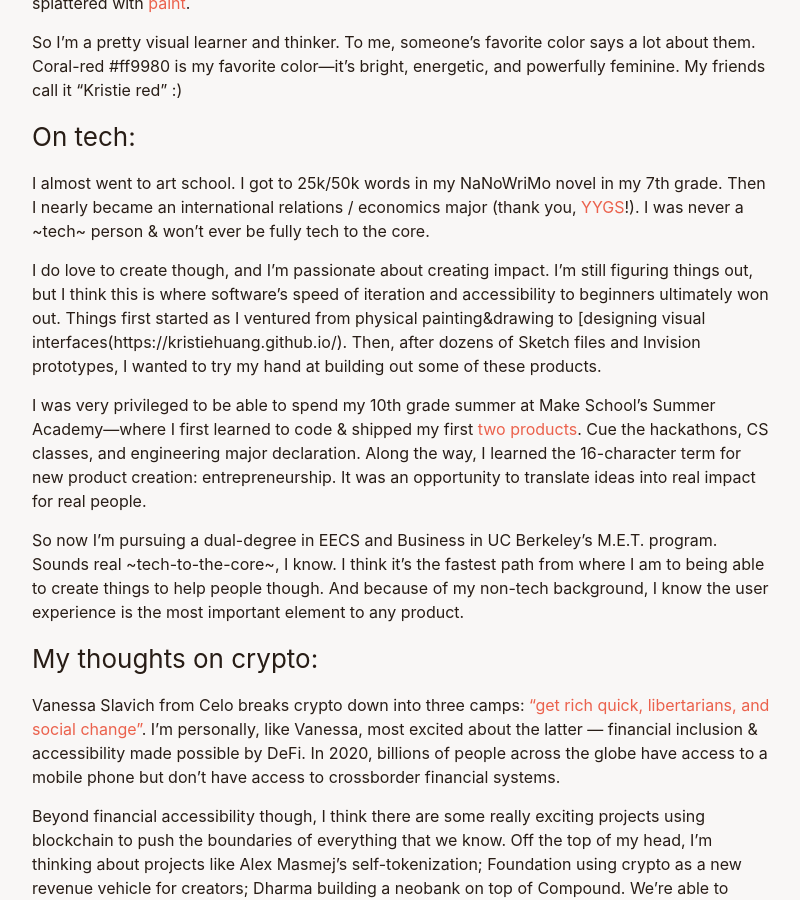
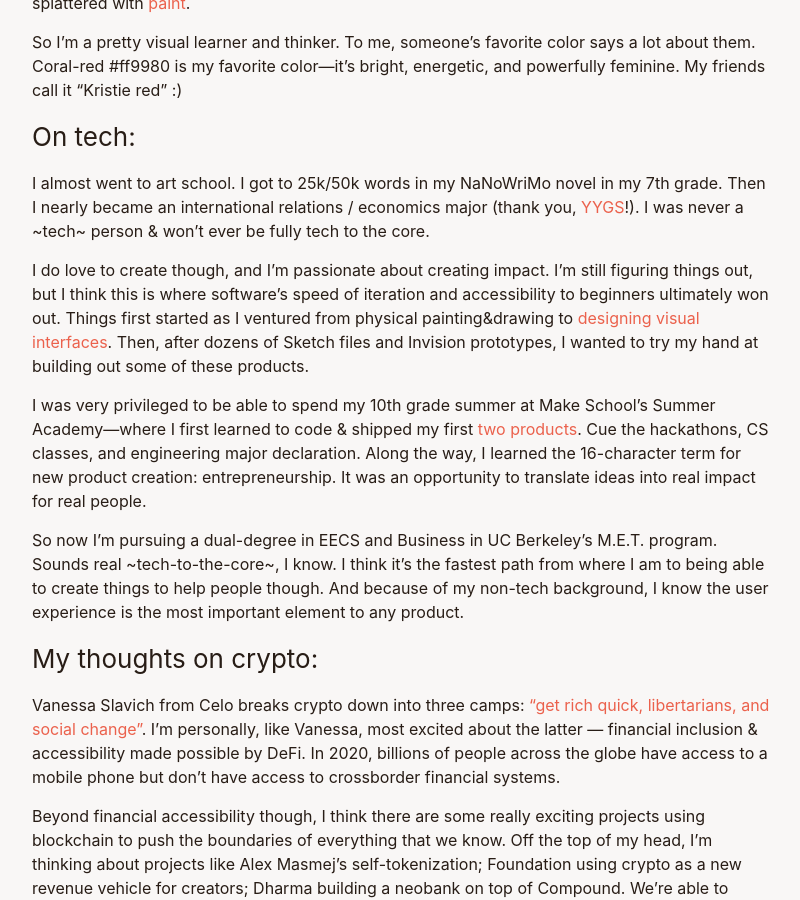
Before and after one commit to kristiehuang/kristiehuang.github.io, a Jekyll site: the page built from more-on-me.markdown, in a window 1280 px wide and 900 px high, scrolled down 393 px. Shown: the whole window, without its empty margins (238-1038 px from the left). Built offline with Jekyll 4.4.1, drawn with Linux system fonts in a browser that asks for light colours.

Commit message:
Fix small bug with link in More

```diff
--- a/more-on-me.markdown
+++ b/more-on-me.markdown
@@ -14,7 +14,7 @@
 
 I almost went to art school. I got to 25k/50k words in my NaNoWriMo novel in my 7th grade. Then I nearly became an international relations / economics major (thank you, [YYGS](https://globalscholars.yale.edu/international-affairs-globalization)!). I was never a ~tech~ person & won’t ever be fully tech to the core.
 
-I do love to create though, and I’m passionate about creating impact. I’m still figuring things out, but I think this is where software’s speed of iteration and accessibility to beginners ultimately won out. Things first started as I ventured from physical painting&drawing to [designing visual interfaces(https://kristiehuang.github.io/). Then, after dozens of Sketch files and Invision prototypes, I wanted to try my hand at building out some of these products.
+I do love to create though, and I’m passionate about creating impact. I’m still figuring things out, but I think this is where software’s speed of iteration and accessibility to beginners ultimately won out. Things first started as I ventured from physical painting&drawing to [designing visual interfaces](https://kristiehuang.github.io/). Then, after dozens of Sketch files and Invision prototypes, I wanted to try my hand at building out some of these products.
 
 I was very privileged to be able to spend my 10th grade summer at Make School’s Summer Academy—where I first learned to code & shipped my first [two](http://tinyurl.com/cloudcloset) [products](http://tinyurl.com/airtimeevents). Cue the hackathons, CS classes, and engineering major declaration. Along the way, I learned the 16-character term for new product creation: entrepreneurship. It was an opportunity to translate ideas into real impact for real people.
 
```
